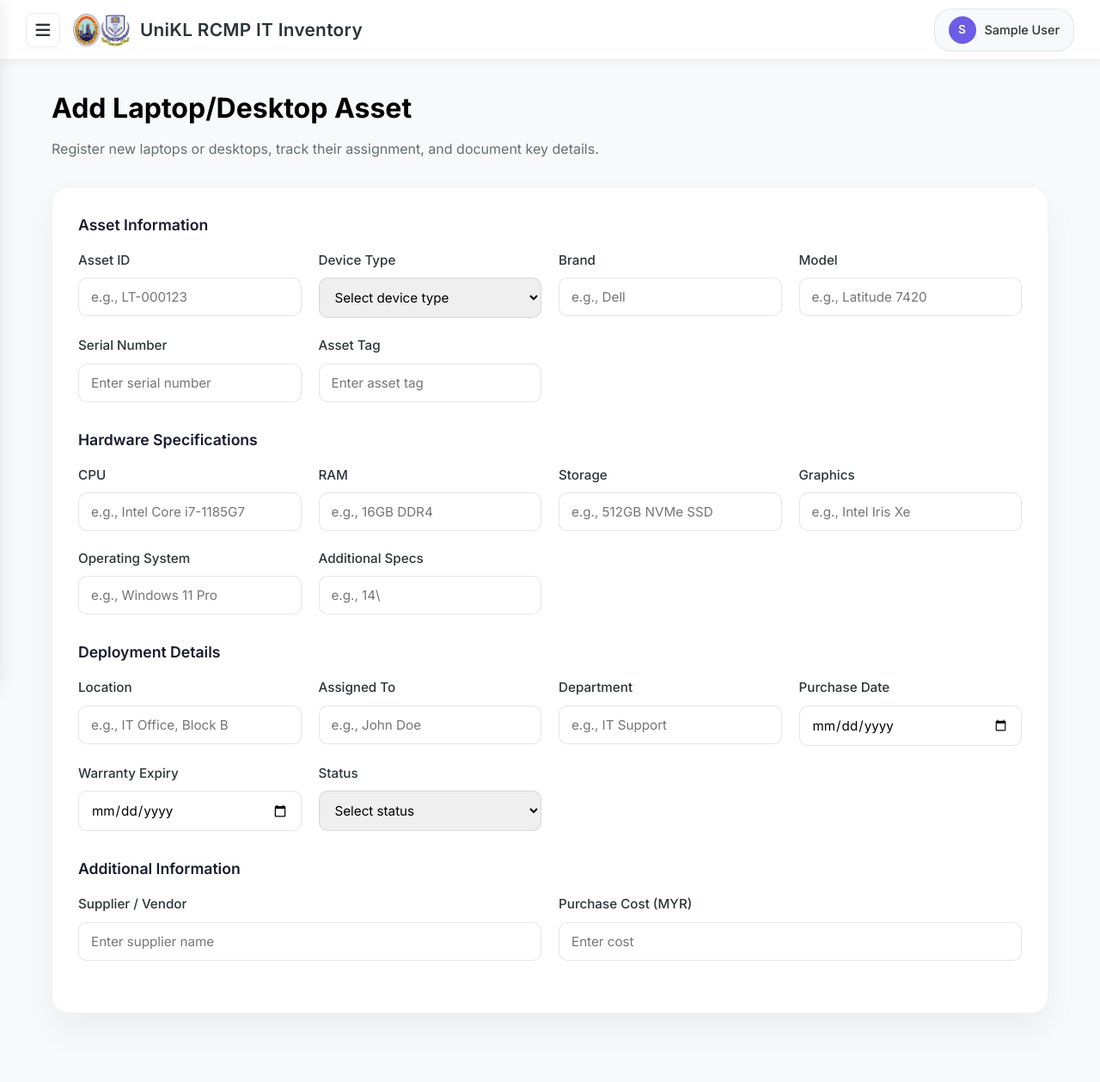
After one commit to Feekkk/php-nextgenitventory, a PHP site: page /technician/LAPTOPadd.php in a window 1280 px wide. The commit adds this page. Shown: the whole page at 86% size. Run offline with PHP 8.4, Linux system fonts and the light colour scheme; the visitor is signed in with stand-in values (Sample User, id 1).

Commit message:
add page

```diff
--- /dev/null
+++ b/technician/LAPTOPadd.php
@@ -0,0 +1,278 @@
+<?php
+session_start();
+require_once '../database/config.php';
+
+if (!isset($_SESSION['user_id'])) {
+    header('Location: ../auth/login.php');
+    exit;
+}
+?>
+<!DOCTYPE html>
+<html lang="en">
+<head>
+    <meta charset="UTF-8">
+    <meta name="viewport" content="width=device-width, initial-scale=1.0">
+    <title>Add Laptop/Desktop Asset - UniKL RCMP IT Inventory</title>
+    <link rel="preconnect" href="https://fonts.googleapis.com">
+    <link rel="preconnect" href="https://fonts.gstatic.com" crossorigin>
+    <link href="https://fonts.googleapis.com/css2?family=Inter:wght@300;400;500;600;700&display=swap" rel="stylesheet">
+    <link rel="stylesheet" href="https://cdnjs.cloudflare.com/ajax/libs/font-awesome/6.4.0/css/all.min.css">
+    <link rel="stylesheet" href="../css/TechDashboard.css">
+    <style>
+        .form-page-container {
+            max-width: 1200px;
+            margin: 0 auto;
+            padding: 40px 20px 80px;
+        }
+
+        .page-header {
+            margin-bottom: 30px;
+        }
+
+        .page-header h1 {
+            font-size: 2rem;
+            font-weight: 700;
+            color: #000000;
+            margin-bottom: 10px;
+        }
+
+        .page-header p {
+            color: #636e72;
+            font-size: 1rem;
+        }
+
+        .asset-form {
+            background: rgba(255, 255, 255, 0.9);
+            border: 1px solid rgba(0, 0, 0, 0.05);
+            border-radius: 20px;
+            padding: 30px;
+            box-shadow: 0 20px 40px rgba(0, 0, 0, 0.05);
+        }
+
+        .form-section {
+            margin-bottom: 30px;
+        }
+
+        .form-section-title {
+            font-size: 1.1rem;
+            font-weight: 600;
+            color: #1a1a2e;
+            margin-bottom: 15px;
+        }
+
+        .form-grid {
+            display: grid;
+            grid-template-columns: repeat(auto-fit, minmax(250px, 1fr));
+            gap: 20px;
+        }
+
+        .form-group {
+            display: flex;
+            flex-direction: column;
+            gap: 8px;
+        }
+
+        .form-group label {
+            font-size: 0.95rem;
+            font-weight: 500;
+            color: #2d3436;
+        }
+
+        .form-group input,
+        .form-group select,
+        .form-group textarea {
+            padding: 12px 14px;
+            border: 1px solid rgba(0, 0, 0, 0.1);
+            border-radius: 10px;
+            font-size: 0.95rem;
+            transition: all 0.2s ease;
+            font-family: 'Inter', sans-serif;
+        }
+
+        .form-group input:focus,
+        .form-group select:focus,
+        .form-group textarea:focus {
+            outline: none;
+            border-color: #1a1a2e;
+            box-shadow: 0 0 0 3px rgba(26, 26, 46, 0.1);
+        }
+
+        .form-group textarea {
+            resize: vertical;
+            min-height: 120px;
+        }
+
+        .form-actions {
+            display: flex;
+            gap: 15px;
+            justify-content: flex-end;
+            margin-top: 10px;
+        }
+
+        .btn {
+            padding: 12px 24px;
+            border-radius: 10px;
+            border: none;
+            font-weight: 600;
+            cursor: pointer;
+            transition: all 0.2s ease;
+            font-size: 0.95rem;
+        }
+
+        .btn-primary {
+            background: #1a1a2e;
+            color: #ffffff;
+        }
+
+        .btn-primary:hover {
+            background: #0f0f1a;
+            box-shadow: 0 8px 15px rgba(26, 26, 46, 0.25);
+        }
+
+        .btn-secondary {
+            background: #f1f2f6;
+            color: #2d3436;
+        }
+
+        .btn-secondary:hover {
+            background: #e3e6ed;
+        }
+
+        @media (max-width: 768px) {
+            .form-grid {
+                grid-template-columns: 1fr;
+            }
+
+            .form-actions {
+                flex-direction: column;
+            }
+
+            .form-actions .btn {
+                width: 100%;
+            }
+        }
+    </style>
+</head>
+<body>
+    <?php include_once("../components/HomeHeader.php"); ?>
+
+    <div class="form-page-container">
+        <div class="page-header">
+            <h1>Add Laptop/Desktop Asset</h1>
+            <p>Register new laptops or desktops, track their assignment, and document key details.</p>
+        </div>
+
+        <form class="asset-form">
+            <div class="form-section">
+                <h3 class="form-section-title">Asset Information</h3>
+                <div class="form-grid">
+                    <div class="form-group">
+                        <label for="assetId">Asset ID</label>
+                        <input type="text" id="assetId" name="assetId" placeholder="e.g., LT-000123">
+                    </div>
+                    <div class="form-group">
+                        <label for="deviceType">Device Type</label>
+                        <select id="deviceType" name="deviceType">
+                            <option value="">Select device type</option>
+                            <option value="laptop">Laptop</option>
+                            <option value="desktop">Desktop</option>
+                            <option value="workstation">Workstation</option>
+                            <option value="all-in-one">All-in-One</option>
+                        </select>
+                    </div>
+                    <div class="form-group">
+                        <label for="brand">Brand</label>
+                        <input type="text" id="brand" name="brand" placeholder="e.g., Dell">
+                    </div>
+                    <div class="form-group">
+                        <label for="model">Model</label>
+                        <input type="text" id="model" name="model" placeholder="e.g., Latitude 7420">
+                    </div>
+                    <div class="form-group">
+                        <label for="serialNumber">Serial Number</label>
+                        <input type="text" id="serialNumber" name="serialNumber" placeholder="Enter serial number">
+                    </div>
+                    <div class="form-group">
+                        <label for="assetTag">Asset Tag</label>
+                        <input type="text" id="assetTag" name="assetTag" placeholder="Enter asset tag">
+                    </div>
+                </div>
+            </div>
+
+            <div class="form-section">
+                <h3 class="form-section-title">Hardware Specifications</h3>
+                <div class="form-grid">
+                    <div class="form-group">
+                        <label for="cpu">CPU</label>
+                        <input type="text" id="cpu" name="cpu" placeholder="e.g., Intel Core i7-1185G7">
+                    </div>
+                    <div class="form-group">
+                        <label for="ram">RAM</label>
+                        <input type="text" id="ram" name="ram" placeholder="e.g., 16GB DDR4">
+                    </div>
+                    <div class="form-group">
+                        <label for="storage">Storage</label>
+                        <input type="text" id="storage" name="storage" placeholder="e.g., 512GB NVMe SSD">
+                    </div>
+                    <div class="form-group">
+                        <label for="gpu">Graphics</label>
+                        <input type="text" id="gpu" name="gpu" placeholder="e.g., Intel Iris Xe">
+                    </div>
+                    <div class="form-group">
+                        <label for="os">Operating System</label>
+                        <input type="text" id="os" name="os" placeholder="e.g., Windows 11 Pro">
+                    </div>
+                    <div class="form-group">
+                        <label for="additionalSpecs">Additional Specs</label>
+                        <input type="text" id="additionalSpecs" name="additionalSpecs" placeholder="e.g., 14\" FHD Touch, Fingerprint Reader">
+                    </div>
+                </div>
+            </div>
+
+            <div class="form-section">
+                <h3 class="form-section-title">Deployment Details</h3>
+                <div class="form-grid">
+                    <div class="form-group">
+                        <label for="location">Location</label>
+                        <input type="text" id="location" name="location" placeholder="e.g., IT Office, Block B">
+                    </div>
+                    <div class="form-group">
+                        <label for="assignedTo">Assigned To</label>
+                        <input type="text" id="assignedTo" name="assignedTo" placeholder="e.g., John Doe">
+                    </div>
+                    <div class="form-group">
+                        <label for="department">Department</label>
+                        <input type="text" id="department" name="department" placeholder="e.g., IT Support">
+                    </div>
+                    <div class="form-group">
+                        <label for="purchaseDate">Purchase Date</label>
+                        <input type="date" id="purchaseDate" name="purchaseDate">
+                    </div>
+                    <div class="form-group">
+                        <label for="warrantyExpiry">Warranty Expiry</label>
+                        <input type="date" id="warrantyExpiry" name="warrantyExpiry">
+                    </div>
+                    <div class="form-group">
+                        <label for="status">Status</label>
+                        <select id="status" name="status">
+                            <option value="">Select status</option>
+                            <option value="available">Available</option>
+                            <option value="in-use">In Use</option>
+                            <option value="maintenance">Under Maintenance</option>
+                            <option value="disposed">Disposed</option>
+                        </select>
+                    </div>
+                </div>
+            </div>
+
+            <div class="form-section">
+                <h3 class="form-section-title">Additional Information</h3>
+                <div class="form-grid">
+                    <div class="form-group">
+                        <label for="supplier">Supplier / Vendor</label>
+                        <input type="text" id="supplier" name="supplier" placeholder="Enter supplier name">
+                    </div>
+                    <div class="form-group">
+                        <label for="cost">Purchase Cost (MYR)</label>
+                        <input type="number" step="0.01" id="cost" name="cost" placeholder="Enter cost">
+                    </div>
--- a/technician/NETpage.php
+++ b/technician/NETpage.php
@@ -281,7 +281,7 @@ if (!isset($_SESSION['user_id'])) {
                     <i class="fa-solid fa-search"></i>
                     <input type="text" placeholder="Search assets..." id="searchInput">
                 </div>
-                <button class="btn-add">
+                <button class="btn-add" id="btn-add" type="button" onclick="window.location.href='NETadd.php'">
                     <i class="fa-solid fa-plus"></i>
                     Add Asset
                 </button>
```
Also changed, not shown: technician/AVadd.php (added, +280 -0 lines), technician/AVpage.php (+4 -3 lines), technician/LAPTOPpage.php (+4 -4 lines), technician/NETadd.php (added).
